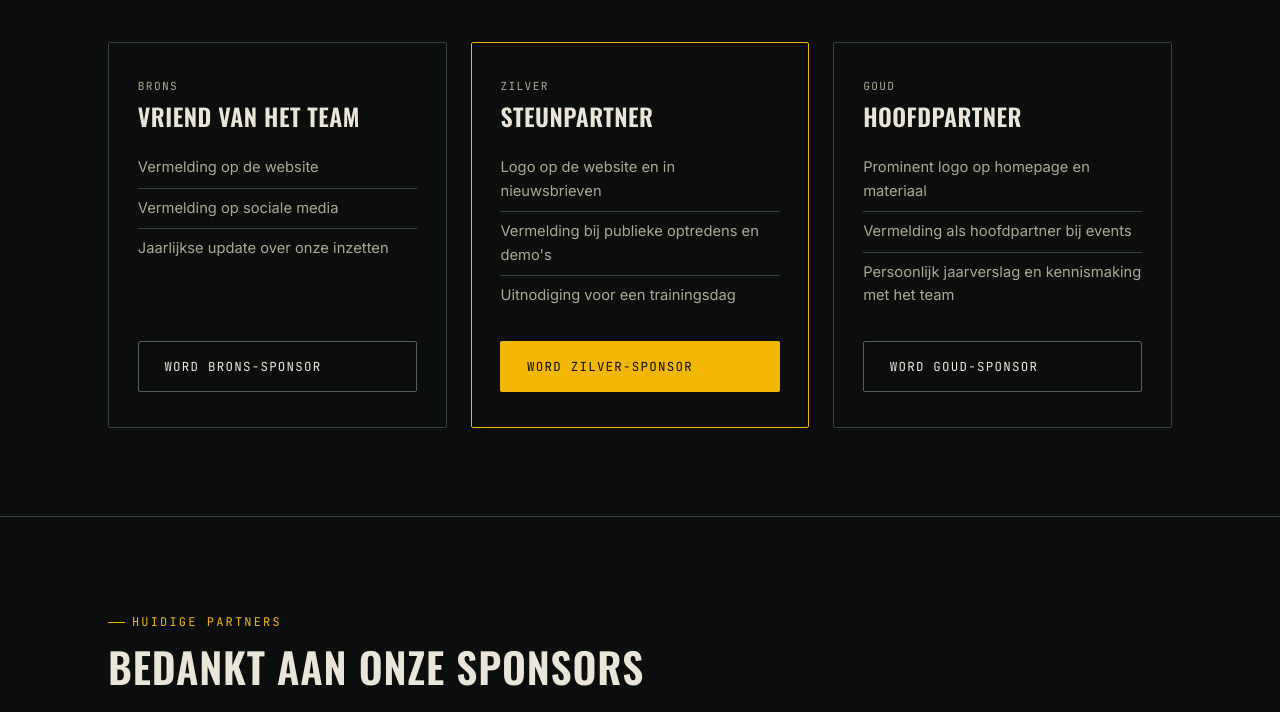
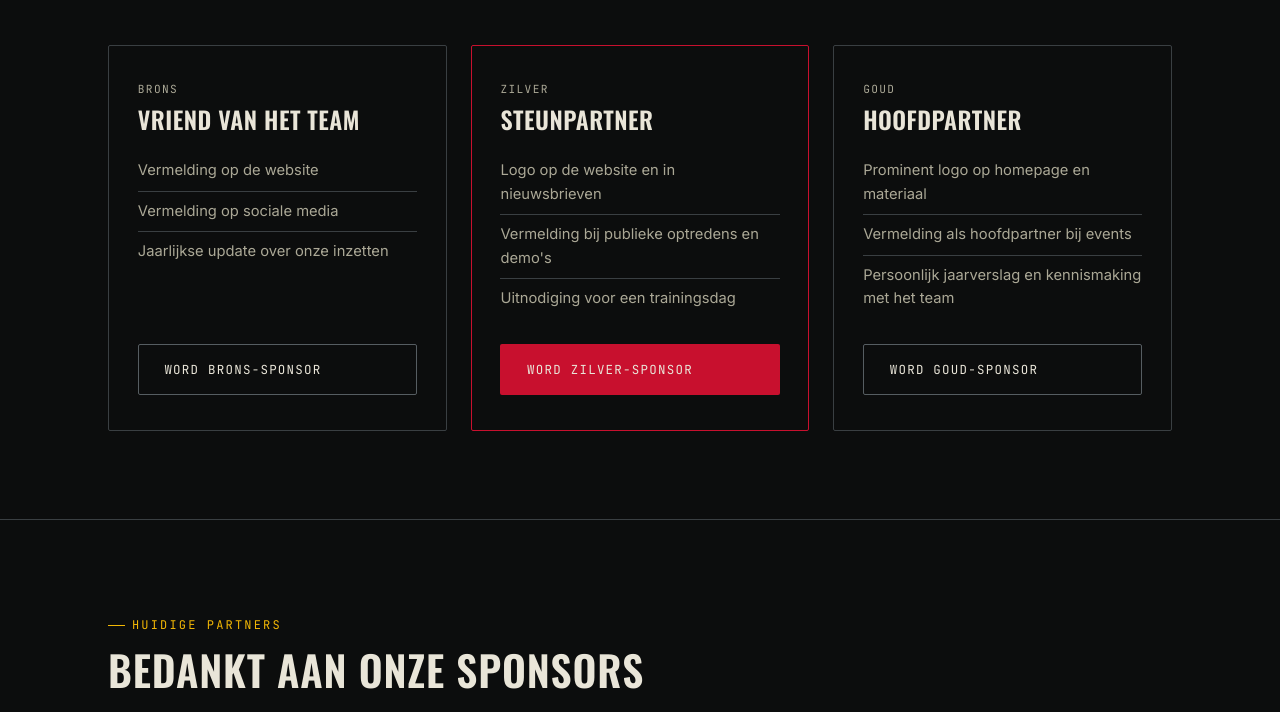
Before and after one commit to B-sar2026/b-sar2026.github.io, a plain HTML site: page sponsors.html in a window 1280 px wide. Shown: the part 708-1420 px from the top of the page. Drawn offline with nearby package versions, Linux system fonts and the light colour scheme.

Commit message:
Update style.css

```diff
--- a/assets/style.css
+++ b/assets/style.css
@@ -8,6 +8,7 @@
   --color-bone: #e9e5d8;
   --color-bone-dim: #aba896;
   --color-yellow: #f2b705;
+  --color-red: #c8102e;
   --color-steel: #3a3f42;
   --color-steel-light: #565d61;
 
@@ -76,6 +77,7 @@ header.site-header {
   background: rgba(12, 13, 13, 0.92);
   backdrop-filter: blur(6px);
   border-bottom: 1px solid var(--color-steel);
+  border-top: 3px solid var(--color-red);
 }
 
 .nav-bar {
@@ -198,10 +200,10 @@ nav.main-nav a.active {
 .btn:hover { transform: translateY(-1px); }
 
 .btn-primary {
-  background: var(--color-yellow);
-  color: var(--color-black);
+  background: var(--color-red);
+  color: var(--color-bone);
 }
-.btn-primary:hover { background: #ffce2e; }
+.btn-primary:hover { background: #e8112f; }
 
 .btn-outline {
   border-color: var(--color-steel-light);
@@ -441,7 +443,7 @@ section:last-of-type { border-bottom: none; }
   display: flex;
   flex-direction: column;
 }
-.tier-card.featured { border-color: var(--color-yellow); }
+.tier-card.featured { border-color: var(--color-red); }
 .tier-card .tier-eyebrow {
   font-family: var(--font-mono);
   font-size: 0.7rem;
```
